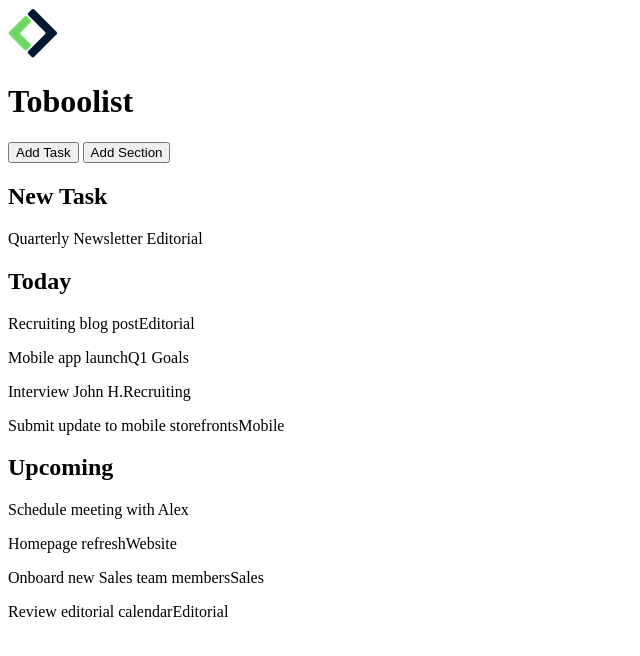
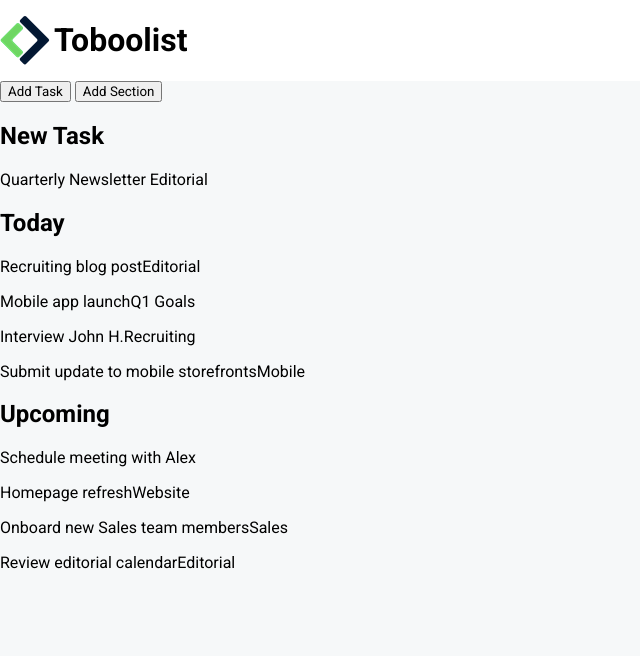
Before and after one commit to Giulia-Ciampelli/html-css-toboolist, a plain HTML site: page index.html in a window 1280 px wide. Shown: the whole page, without its empty margins (0-640 px from the left). Drawn offline with Linux system fonts and the light colour scheme.

Commit message:
put root variables, stylize body and header

```diff
--- a/index.html
+++ b/index.html
@@ -1,15 +1,22 @@
 <!DOCTYPE html>
 <html lang="en">
+
 <head>
     <meta charset="UTF-8">
     <meta name="viewport" content="width=device-width, initial-scale=1.0">
     <link rel="stylesheet" href="./style.css">
+    <link rel="preconnect" href="https://fonts.googleapis.com">
+    <link rel="preconnect" href="https://fonts.gstatic.com" crossorigin>
+    <link
+        href="https://fonts.googleapis.com/css2?family=Roboto:ital,wght@0,100;0,300;0,400;0,500;0,700;0,900;1,100;1,300;1,400;1,500;1,700;1,900&display=swap"
+        rel="stylesheet">
     <title>Document</title>
 </head>
+
 <body>
     <!-- sezione header -->
     <header>
-        <img src="./img/Logo.png" alt="logo Toboolist">
+        <img src="./img/Logo.png" id="header-logo" alt="logo Toboolist">
         <h1>Toboolist</h1>
     </header>
 
@@ -23,26 +30,27 @@
         <!-- sezione new task -->
         <div class="task">
             <h2>New Task</h2>
-            <p>Quarterly Newsletter <span>Editorial</span></p>
+            <p>Quarterly Newsletter <span class="editorial">Editorial</span></p>
         </div>
 
         <!-- sezione today -->
         <div class="task">
             <h2>Today</h2>
-            <p>Recruiting blog post<span>Editorial</span></p>
-            <p>Mobile app launch<span>Q1 Goals</span></p>
-            <p>Interview John H.<span>Recruiting</span></p>
-            <p>Submit update to mobile storefronts<span>Mobile</span></p>
+            <p>Recruiting blog post<span class="editorial">Editorial</span></p>
+            <p>Mobile app launch<span class="q1-goals">Q1 Goals</span></p>
+            <p>Interview John H.<span class="recruiting">Recruiting</span></p>
+            <p>Submit update to mobile storefronts<span class="mobile">Mobile</span></p>
         </div>
 
         <!-- sezione upcoming -->
         <div class="task">
             <h2>Upcoming</h2>
             <p>Schedule meeting with Alex</p>
-            <p>Homepage refresh<span>Website</span></p>
-            <p>Onboard new Sales team members<span>Sales</span></p>
-            <p>Review editorial calendar<span>Editorial</span></p>
+            <p>Homepage refresh<span class="website">Website</span></p>
+            <p>Onboard new Sales team members<span class="sales">Sales</span></p>
+            <p>Review editorial calendar<span class="editorial">Editorial</span></p>
         </div>
     </main>
 </body>
+
 </html>
--- a/style.css
+++ b/style.css
@@ -1,4 +1,36 @@
+:root {
+    --background: #f6f8f9;
+    --blue-button: #47adf1;
+    --editorial: #45abe9;
+    --q1-goals: #9c72e4;
+    --recruiting: #64c0a9;
+    --mobile: #f29e33;
+    --website: #d863a1;
+    --sales: #b0c926;
+}
+
+* {
+    font-family: "Roboto";
+}
+
+body {
+    margin: 0;
+    background-color: var(--background);
+}
+
 /* sezione header */
+header {
+    background-color: white;
+}
+
+h1 {
+    display: inline-block;
+    vertical-align: middle;
+}
+
+#header-logo {
+    vertical-align: middle;
+}
 
 /* sezione opzioni */
 
```
